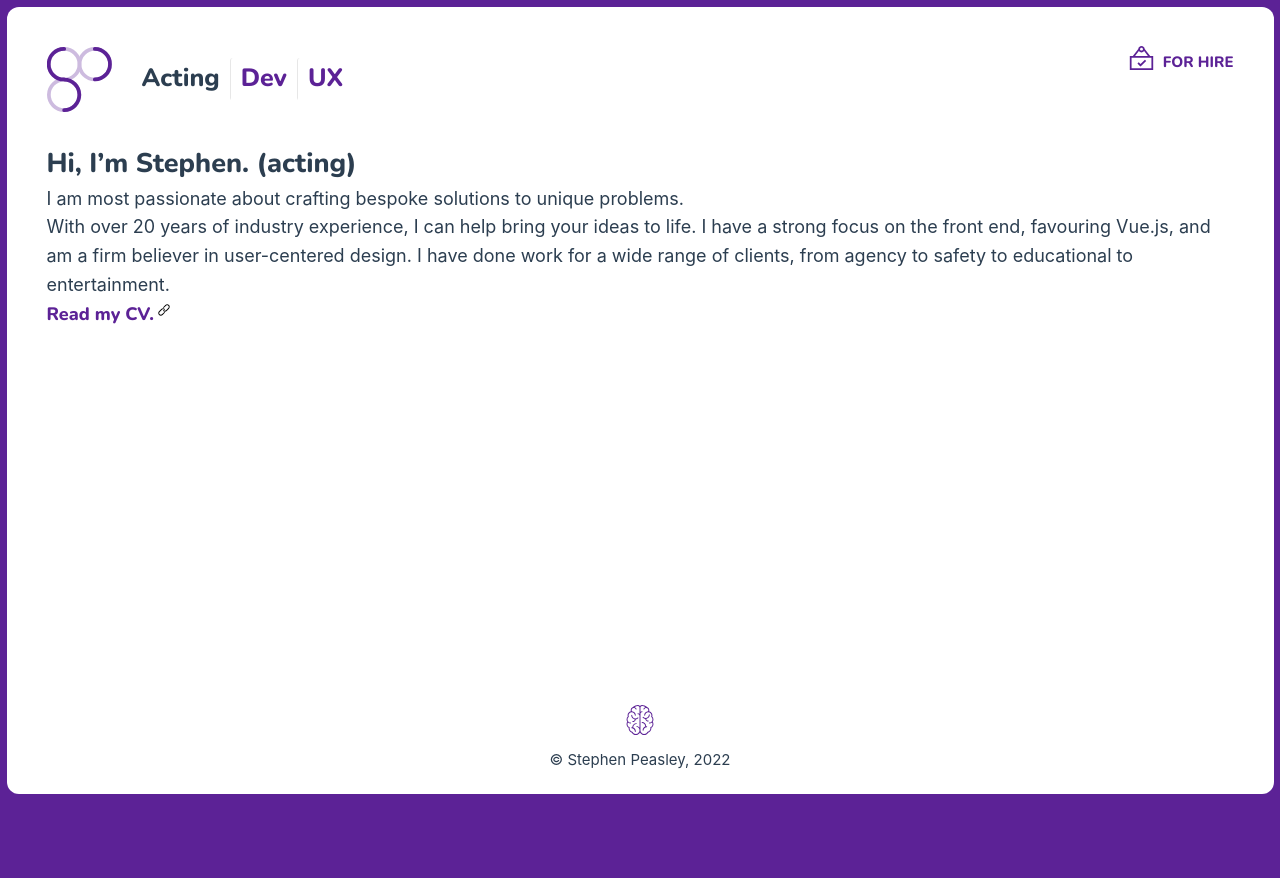
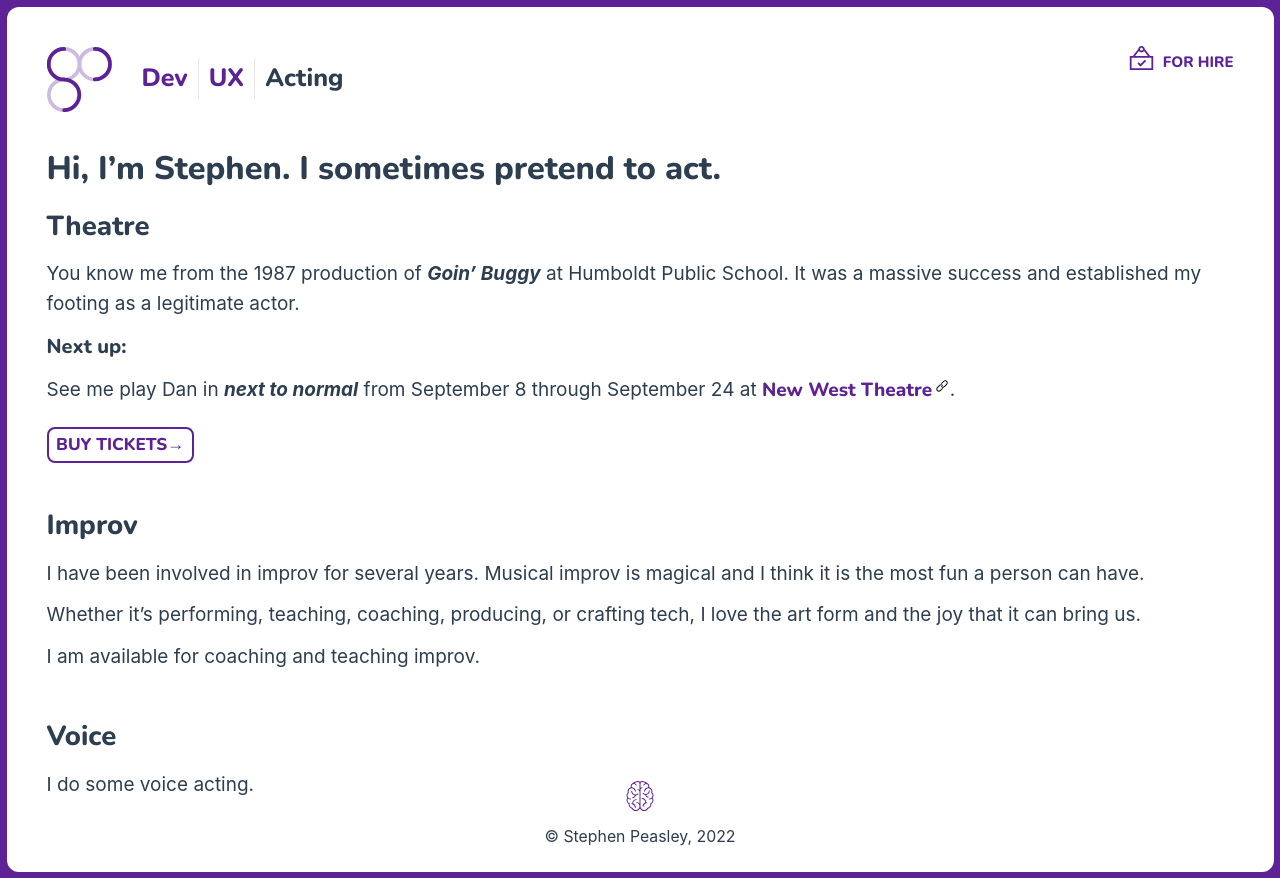
Before and after one commit to speasley/stephenpeasley, a Vue app: page /acting in a window 1280 px wide. Before the commit the page ends 800 px from the top, so only its background shows below. Built offline with nearby package versions, Linux system fonts and the light colour scheme.

Commit message:
feat: flesh out layout, link styles, bio

```diff
--- a/src/App.vue
+++ b/src/App.vue
@@ -37,9 +37,9 @@ const goHome = () => {
     </svg>
 
     <nav>
-      <RouterLink to="/acting">Acting</RouterLink>
       <RouterLink to="/dev">Dev</RouterLink>
       <RouterLink to="/ux">UX</RouterLink>
+      <RouterLink to="/acting">Acting</RouterLink>
     </nav>
     <Available text="For hire" />
   </header>
--- a/src/assets/main.css
+++ b/src/assets/main.css
@@ -28,7 +28,7 @@ html {
 
 body {
   display: flex;
-  font-size: 1.8rem;
+  font-size: 1.9rem;
   padding: 0.65rem;
 }
 
@@ -52,6 +52,20 @@ a, h1, h2, h3, h4, h5, h6 {
   font-family: "Nunito", "Segoe UI", Roboto, Oxygen, "Helvetica Neue",
     sans-serif;
   font-weight: 800;
+}
+
+h1 { font-size: 3.25rem; }
+h2 { font-size: 2.75rem; }
+h3 { font-size: 2rem; }
+
+cite { font-weight: bold; }
+
+section {
+  padding: 1rem 0 2rem;
+}
+
+p {
+  margin: 1.15rem 0;
 }
 
 /* header */
@@ -93,9 +107,10 @@ body.acting #main-logo .fore {
 }
 body.acting { background-color: var(--color-acting); }
 body.acting a { color: var(--color-acting); }
+body.acting a.button { border-color: var(--color-acting); }
 body.acting #available { color: var(--color-acting); }
 body.acting #available svg { fill: var(--color-acting); }
-body.acting a[href^="https"]::after {
+body.acting a:not(.button)[href^="https"]::after {
   content: url("./link.svg");
   display: inline-block;
   height: auto;
@@ -111,6 +126,13 @@ body.dev { background-color: var(--color-dev); }
 body.dev a { color: var(--color-dev); }
 body.dev #available { color: var(--color-dev); }
 body.dev #available svg { fill: var(--color-dev); }
+body.dev a:not(.button)[href^="https"]::after {
+  content: url("./link.svg");
+  display: inline-block;
+  height: auto;
+  top: 0.25rem;
+  width: 1.75rem;
+}
 
 body.home #main-logo .back,
 body.home #main-logo .fore {
@@ -120,6 +142,18 @@ body.home { background-color: var(--color-home); }
 body.home a { color: var(--color-home); }
 body.home #available { color: var(--color-home); }
 body.home #available svg { fill: var(--color-home); }
+body.home a:not(.button)[href^="https"]::after {
+  content: url("./link.svg");
+  display: inline-block;
+  height: auto;
+  top: 0.25rem;
+  width: 1.75rem;
+}
+body.home img {
+  border: 5px solid var(--color-home--fade);
+  height: 30rem;
+  width: 30rem;
+}
 
 body.ux #main-logo .back,
 body.ux #main-logo .fore {
@@ -129,13 +163,18 @@ body.ux { background-color: var(--color-ux); }
 body.ux a { color: var(--color-ux); }
 body.ux #available { color: var(--color-ux); }
 body.ux #available svg { fill: var(--color-ux); }
+body.ux a:not(.button)[href^="https"]::after {
+  content: url("./link.svg");
+  display: inline-block;
+  height: auto;
+  top: 0.25rem;
+  width: 1.75rem;
+}
 
 @media (hover: hover) {
-  a:hover {
-    background-color: var(--color-home--fade);
-  }
   body.acting a:hover { background-color: var(--color-acting--fade); }
   body.dev a:hover { background-color: var(--color-dev--fade); }
+  body.home a:hover { background-color: var(--color-home--fade); }
   body.ux a:hover { background-color: var(--color-ux--fade); }
 
   body.acting header a:not(.router-link-active):hover {
@@ -145,6 +184,10 @@ body.ux #available svg { fill: var(--color-ux); }
   body.dev header a:not(.router-link-active):hover {
     background-color: transparent;
     border-bottom: 3px solid var(--color-dev);
+  }
+  body.home header a:not(.router-link-active):hover {
+    background-color: transparent;
+    border-bottom: 3px solid var(--color-home);
   }
   body.ux header a:not(.router-link-active):hover {
     background-color: transparent;
--- /dev/null
+++ b/src/components/SButton.vue
@@ -0,0 +1,26 @@
+<template>
+  <a :href="link" class="button" :target="ext ? '_blank' : '_self'">{{ text }}</a>
+</template>
+
+<script setup>
+defineProps({
+  ext: Boolean,
+  link: String,
+  text: String,
+});
+</script>
+
+<style scoped>
+a {
+  border: 2px solid black;
+  border-radius: 8px;
+  display: inline-block;
+  font-size: 90%;
+  margin: 1rem 0;
+  padding: 0.25rem 0.75rem;
+  text-transform: uppercase;
+}
+a::after {
+  content: "→";
+}
+</style>
--- a/src/components/TheWelcome.vue
+++ b/src/components/TheWelcome.vue
@@ -1,11 +1,15 @@
-<script setup>
-</script>
-
 <template>
-  <section>
-    <h1>Hi, I&rsquo;m Stephen. (home)</h1>
+  <article>
+    <h1>Hi, I&rsquo;m Stephen.</h1>
+    <div class="img">
+      <img
+        src="/stephen.png"
+        alt="Stephen, smiling, in front of a grey brick wall"
+      />
+    </div>
     <p>
-      I am most passionate about crafting bespoke solutions to unique problems.
+      I&rsquo;m a freelance web developer, UX designer, and actor (classic
+      triple threat) living in Mohkinstsis/Calgary, Alberta.
     </p>
     <p>
       With over 20 years of industry experience, I can help bring your ideas to
@@ -18,6 +22,14 @@
         >Read my CV.</a
       >
     </p>
-  </section>
+  </article>
+</template>
 
-</template>
+<style scoped>
+img {
+  border-radius: 50%;
+  float: right;
+  height: auto;
+  width: 30rem;
+}
+</style>
--- a/src/views/Acting.vue
+++ b/src/views/Acting.vue
@@ -1,5 +1,6 @@
 <script setup>
 import { onMounted } from "vue";
+import SButton from "@/components/SButton.vue";
 onMounted(() => {
   document.body.className = "";
   document.body.classList.add("acting");
@@ -7,23 +8,45 @@ onMounted(() => {
 </script>
 
 <template>
+  <article>
+    <h1>Hi, I&rsquo;m Stephen. I sometimes pretend to act.</h1>
     <section>
-    <h1>Hi, I&rsquo;m Stephen. (acting)</h1>
+      <h2>Theatre</h2>
       <p>
-      I am most passionate about crafting bespoke solutions to unique problems.
+        You know me from the 1987 production of
+        <cite>Goin&rsquo; Buggy</cite> at Humboldt Public School. It was a
+        massive success and established my footing as a legitimate actor.
+      </p>
+      <h3>Next up:</h3>
+      <p>
+        See me play Dan in <cite>next to normal</cite> from
+        <time datetime="2022-09-08">September 8</time> through
+        <time datetime="2022-09-24">September 24</time> at
+        <a href="https://www.newwesttheatre.com/">New West Theatre</a>.
+      </p>
+      <SButton
+        ext
+        link="https://enmaxcentre.evenue.net/cgi-bin/ncommerce3/SEGetEventList?linkID=lethbridge-multi&grandParent=NWN&timeDateFrom=2022-9-1-00.00.00&timeDateTo=2023-8-31-23.59.59&tgenGroup=NWN"
+        text="Buy tickets"
+      />
+    </section>
+    <section>
+      <h2>Improv</h2>
+      <p>
+        I have been involved in improv for several years. Musical improv is
+        magical and I think it is the most fun a person can have.
       </p>
       <p>
-      With over 20 years of industry experience, I can help bring your ideas to
-      life. I have a strong focus on the front end, favouring Vue.js, and am a
-      firm believer in user-centered design. I have done work for a wide range
-      of clients, from agency to safety to educational to entertainment.
+        Whether it&rsquo;s performing, teaching, coaching, producing, or
+        crafting tech, I love the art form and the joy that it can bring us.
       </p>
-    <p>
-      <a href="https://read.cv/speasley" title="https://read.cv/speasley"
-        >Read my CV.</a
-      >
-    </p>
+      <p>I am available for coaching and teaching improv.</p>
     </section>
+    <section>
+      <h2>Voice</h2>
+      <p>I do some voice acting.</p>
+    </section>
+  </article>
 </template>
 
 <style>
--- a/src/views/Dev.vue
+++ b/src/views/Dev.vue
@@ -7,7 +7,7 @@ onMounted(() => {
 </script>
 
 <template>
-  <section>
+  <article>
     <h1>Hi, I&rsquo;m Stephen. (dev)</h1>
     <p>
       I am most passionate about crafting bespoke solutions to unique problems.
@@ -23,7 +23,7 @@ onMounted(() => {
         >Read my CV.</a
       >
     </p>
-  </section>
+  </article>
 </template>
 
 <style>
--- a/src/views/Ux.vue
+++ b/src/views/Ux.vue
@@ -7,7 +7,7 @@ onMounted(() => {
 </script>
 
 <template>
-  <section>
+  <article>
     <h1>Hi, I&rsquo;m Stephen. (ux)</h1>
     <p>
       I am most passionate about crafting bespoke solutions to unique problems.
@@ -23,7 +23,7 @@ onMounted(() => {
         >Read my CV.</a
       >
     </p>
-  </section>
+  </article>
 </template>
 
 <style>
```
Also changed, not shown: public/stephen.png (added). Lines whose indentation alone changed are shown as unchanged.
